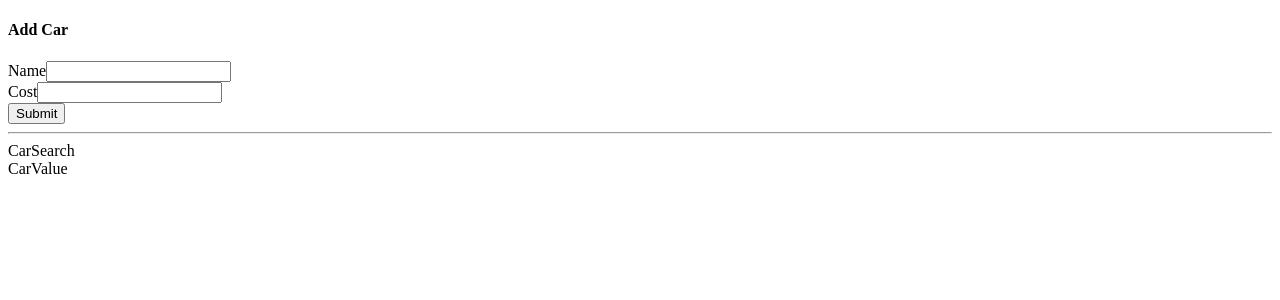
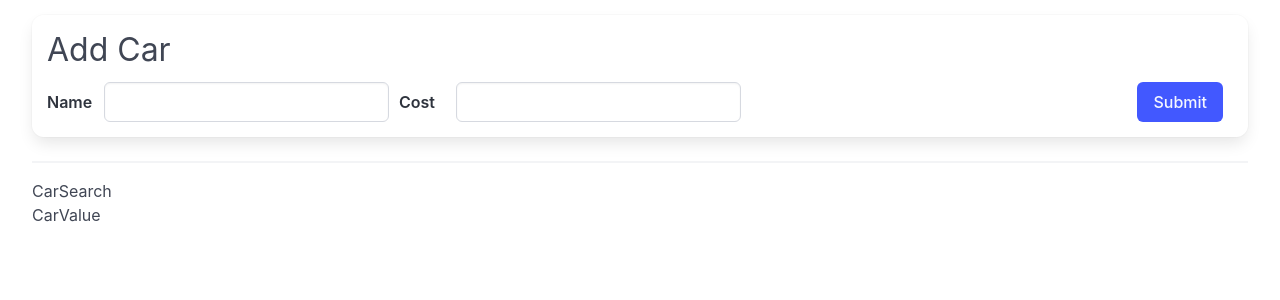
Before and after one commit to Pawelv9/cars, a React (Create React App) app: page / in a window 1280 px wide. Shown: the top 300 px of the page. Built offline with nearby package versions, Linux system fonts and the light colour scheme.

Commit message:
added styles

```diff
--- a/src/App.js
+++ b/src/App.js
@@ -5,7 +5,7 @@ import CarValue from "./components/CarValue";
 
 function App() {
   return (
-    <div>
+    <div className="container is-fluid">
         <CarForm />
         <CarList />
         <CarSearch />
--- a/src/index.js
+++ b/src/index.js
@@ -3,6 +3,8 @@ import ReactDOM from 'react-dom/client';
 import App from './App';
 import {store} from './store';
 import {Provider} from "react-redux";
+import 'bulma/css/bulma.css'
+import './styles.css'
 
 const root = ReactDOM.createRoot(document.getElementById('root'));
 root.render(
--- /dev/null
+++ b/src/styles.css
@@ -0,0 +1,79 @@
+.car-form {
+  margin-top: 15px;
+  padding: 15px;
+}
+.car-form .field-group {
+  display: flex;
+  margin-bottom: 0px;
+}
+.car-form form {
+  display: flex;
+  justify-content: space-between;
+}
+.car-form .field {
+  display: flex;
+  align-items: center;
+  margin-bottom: 0px;
+  margin-right: 10px;
+}
+.car-form .field label.label {
+  margin-bottom: 0px;
+  width: 70px;
+}
+.car-form input {
+  width: 100%;
+}
+.car-form h4.subtitle.is-3 {
+  margin-bottom: 0.75rem;
+}
+
+.car-list .panel.bold {
+  font-weight: 600;
+}
+
+.car-list .panel {
+  padding: 10px;
+  display: flex;
+  flex-direction: row;
+  justify-content: space-between;
+  align-items: center;
+}
+
+.car-list p {
+  font-size: 1.5rem;
+}
+
+.car-list .note {
+  font-style: italic;
+  display: block;
+  margin: 40px 20px;
+}
+
+.car-value {
+  font-size: 2rem;
+  text-align: right;
+}
+
+hr {
+  margin: 1rem 0;
+}
+
+.list-header {
+  display: flex;
+  flex-direction: row;
+  justify-content: space-between;
+  align-items: center;
+}
+
+.list-header h3.title {
+  margin-bottom: 0px;
+}
+
+.list-header .search {
+  display: flex;
+  align-items: center;
+}
+.list-header .search .label {
+  margin-bottom: 0px;
+  margin-right: 10px;
+}
```
